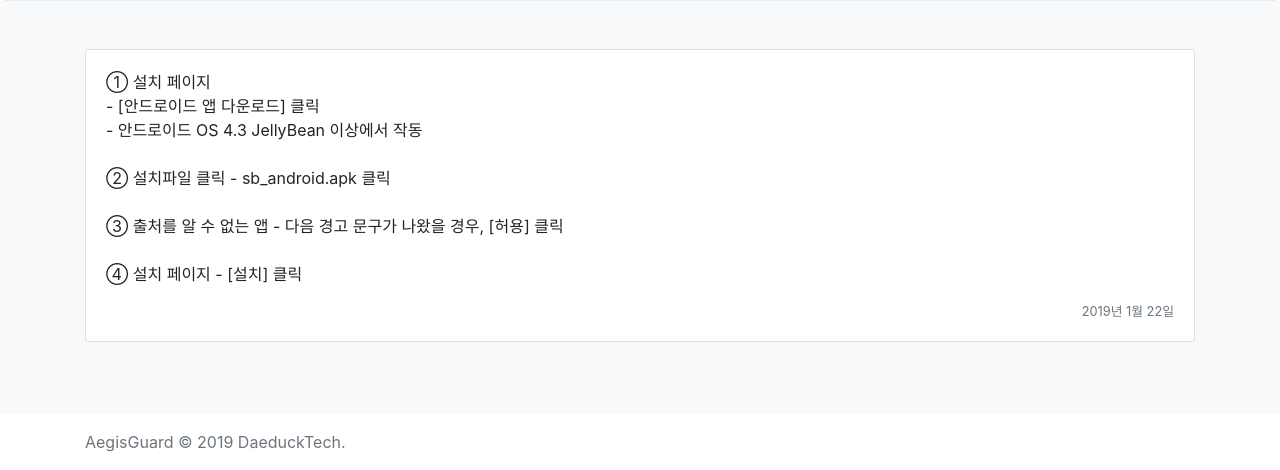
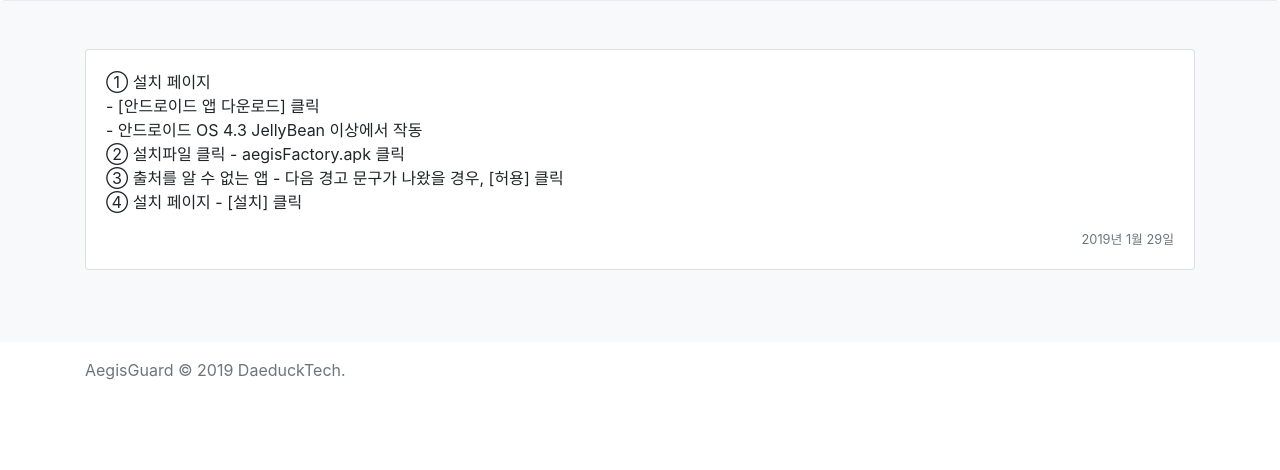
Before and after one commit to parkjgy/ddtech, a Django app: page /app in a window 1280 px wide. Shown: the part 371-841 px from the top of the page. After the commit the page ends 751 px from the top, so only its background shows below. Run offline with Django 3.2, Linux system fonts and the light colour scheme; parts of the project's set-up code (start-up, migrations or seed data) failed here and were passed over; some libraries are stand-ins or nearby versions.

Commit message:
설치 페이지 문구 수정

```diff
--- a/aegis/templates/root/beta_app_download.html
+++ b/aegis/templates/root/beta_app_download.html
@@ -212,12 +212,13 @@
                         <div class="card-body">
                             <p class="card-text">① 설치 페이지<br>
                                 - [안드로이드 앱 다운로드] 클릭<br>
-                                - 안드로이드 OS 4.3 JellyBean 이상에서 작동<br><br>
-                                ② 설치파일 클릭 - sb_android.apk 클릭<br><br>
-                                ③ 출처를 알 수 없는 앱 - 다음 경고 문구가 나왔을 경우, [허용] 클릭<br><br>
-                                ④ 설치 페이지 - [설치] 클릭</p>
+                                - 안드로이드 OS 4.3 JellyBean 이상에서 작동<br>
+                                ② 설치파일 클릭 - aegisFactory.apk 클릭<br>
+                                ③ 출처를 알 수 없는 앱 - 다음 경고 문구가 나왔을 경우, [허용] 클릭<br>
+                                ④ 설치 페이지 - [설치] 클릭<br>
+                            </p>
                             <div class="d-flex justify-content-between align-items-center float-right">
-                                <small class="text-muted">2019년 1월 22일</small>
+                                <small class="text-muted">2019년 1월 29일</small>
                             </div>
                         </div>
                     </div>
```
